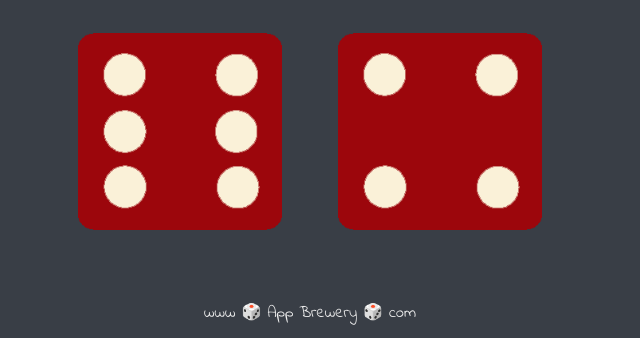
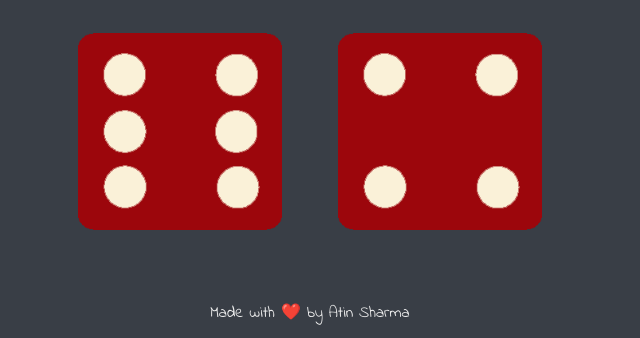
Before and after one commit to atinsharma24/AllChallengesGithub, a plain HTML site: page Dicee+Challenge+-+Starting+Files/dicee.html in a window 1280 px wide. Shown: the part 462-800 px from the top of the page, without its empty margins (330-970 px from the left). Drawn offline with Linux system fonts and the light colour scheme.

Commit message:
Added new functionalities2

```diff
--- a/Dicee+Challenge+-+Starting+Files/dicee.html
+++ b/Dicee+Challenge+-+Starting+Files/dicee.html
@@ -24,7 +24,7 @@
       </div>
     </div>
 
-    <footer>www 🎲 App Brewery 🎲 com</footer>
+    <footer>Made with ❤️ by Atin Sharma</footer>
     <script src="index.js"></script>
   </body>
 </html>
```
